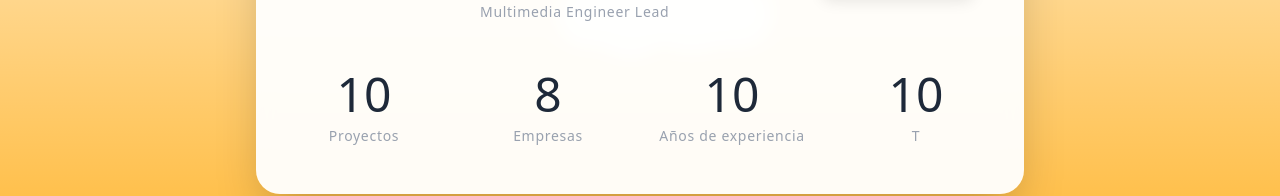
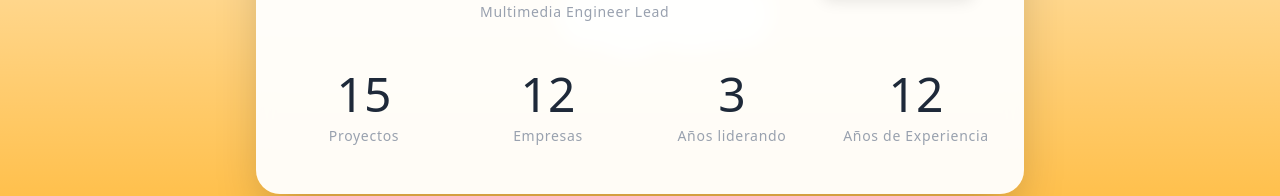
Before and after one commit to JordiOrriols/website, a React (Vite) app: page / in a window 1280 px wide. Shown: the part 364-560 px from the top of the page. Built offline with nearby package versions, Linux system fonts and the light colour scheme; no server answers.

Commit message:
chore: adding basic info

```diff
--- a/src/pages/portfolio.tsx
+++ b/src/pages/portfolio.tsx
@@ -200,10 +200,10 @@ export default function Portfolio() {
             {/* Stats Section */}
             <Stats
               options={[
-                { label: "Proyectos", value: "10" },
-                { label: "Empresas", value: "8" },
-                { label: "Años de experiencia", value: "10" },
-                { label: "T", value: "10" },
+                { label: "Proyectos", value: "15" },
+                { label: "Empresas", value: "12" },
+                { label: "Años liderando", value: "3" },
+                { label: "Años de Experiencia", value: "12" },
               ]}
             />
           </motion.div>
```
